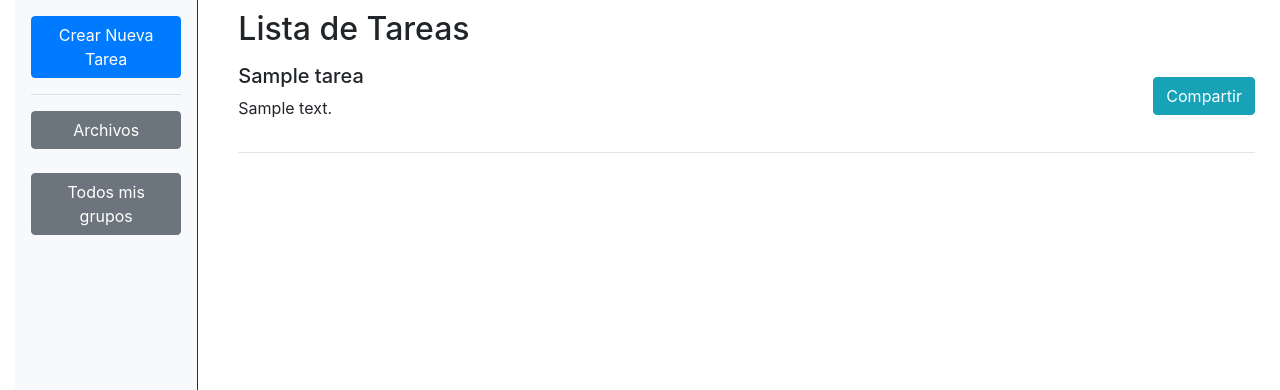
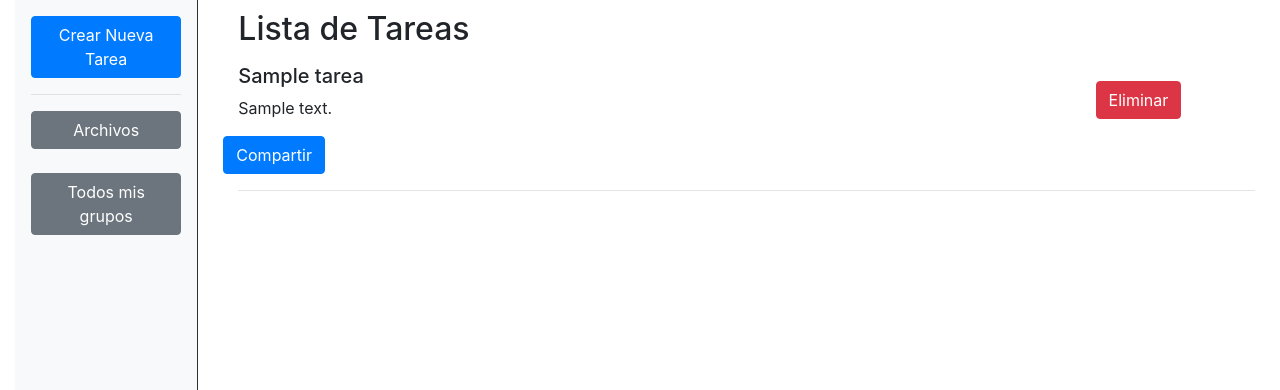
Before and after one commit to ads1010/TFG, a Flask app: page /tareas in a window 1280 px wide. Shown: the part 70-460 px from the top of the page. Run offline with Flask 3, Linux system fonts and the light colour scheme; a user stored in the database is signed in; tables that the repository leaves empty hold one stand-in row (values such as "Sample post"); some libraries are stand-ins or nearby versions.

Commit message:
UI  eliminado de tareas

```diff
--- a/app.py
+++ b/app.py
@@ -142,6 +142,7 @@ def delete_archivo(archivo_id):
         os.remove(archivo_path)
         db.session.delete(archivo)
         db.session.commit() #Archivo eliminada de BD y ficheros
+        flash('Archivo eliminado.', 'success')
     else:
         pass
     return redirect(url_for('archivos'))
@@ -181,6 +182,17 @@ def tareas():
     tareas = Tarea.query.filter_by(propietario_id=current_user.id).all()
     return render_template('tareas.html',nombre_usuario=current_user.usuario, tareas=tareas)
 
+@app.route('/deletetarea/<int:tarea_id>', methods=['POST'])
+@login_required
+def delete_tarea(tarea_id):
+    tarea = Tarea.query.get_or_404(tarea_id)
+    if tarea.propietario_id == current_user.id:
+        db.session.delete(tarea)
+        db.session.commit()
+        flash('Tarea eliminada.', 'success')
+    else:
+        pass
+    return redirect(url_for('tareas'))
 
 # Vista para ver grupos
 @app.route('/grupos', methods=['GET'])
--- a/templates/tareas.html
+++ b/templates/tareas.html
@@ -39,9 +39,12 @@
                     <h5>{{ tarea.titulo }}</h5>
                     <p>{{ tarea.descripcion }}</p>
                 </div>
-                <div class="col-xs-12 col-md-2 text-right">
-                    <a href="" class="btn btn-info mb-2">Compartir</a>
-                </div>
+                <form method="POST" action="{{ url_for('delete_tarea', tarea_id=tarea.id) }}" class="mr-1">
+                    <button type="submit" class="btn btn-danger">Eliminar</button>
+                </form>
+                <button type="button" class="btn btn-primary">
+                    Compartir
+                </button>
             </div>
             <hr class="my-1">
             {% endfor %}
```
